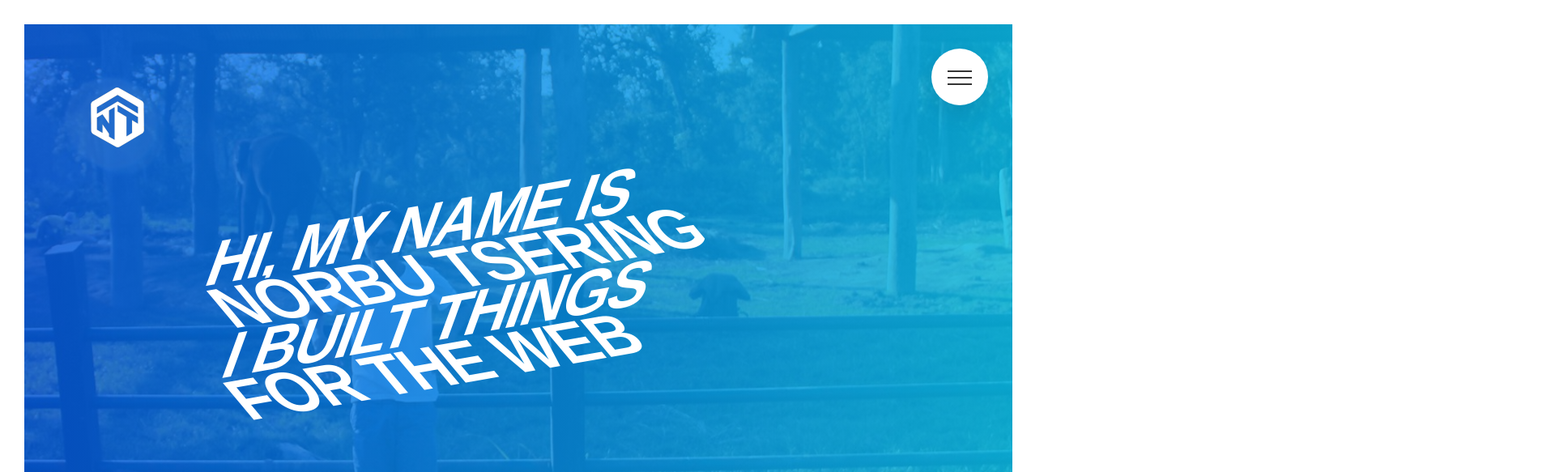
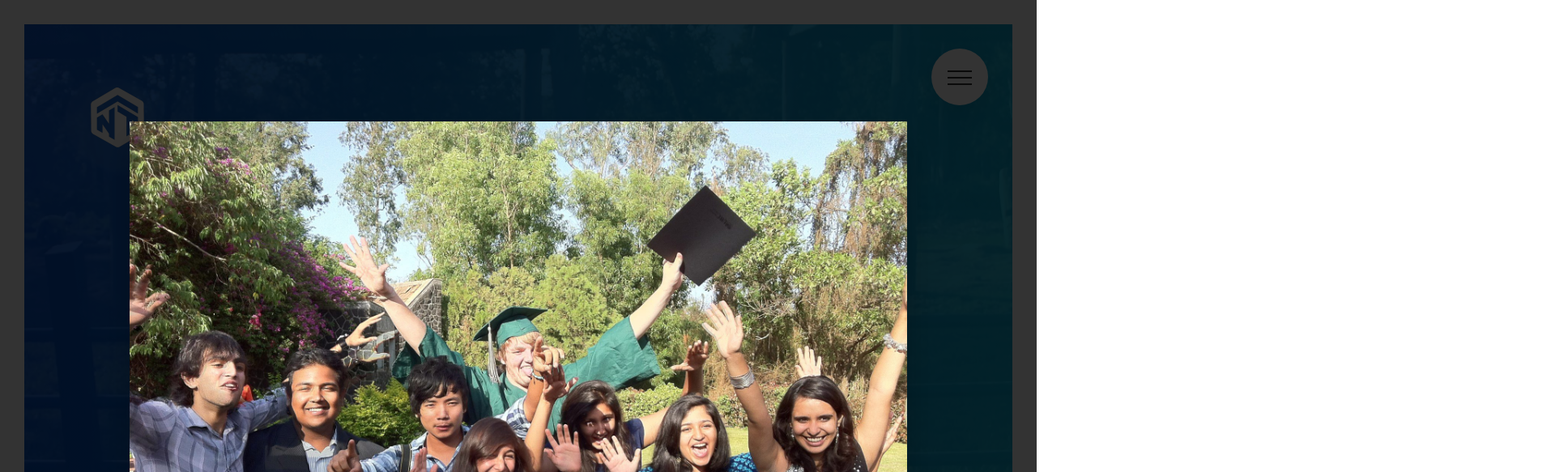
Before and after one commit to norbu-tsering/Norbu_Portfolio, a website: page index.html in a window 1280 px wide. Shown: the top 583 px of the page at 81% size, 1920 px wide, since content can reach past the window. Drawn offline with Linux system fonts and the light colour scheme.

Commit message:
main css

```diff
--- a/css/style.css
+++ b/css/style.css
@@ -522,6 +522,28 @@ body {
 .form__radio-input:checked ~ .form__radio-label .form__radio-button::after {
   opacity: 1; }
 
+.popup {
+  height: 100vh;
+  width: 100%;
+  position: fixed;
+  top: 0;
+  left: 0;
+  background-color: rgba(0, 0, 0, 0.8);
+  z-index: 8888; }
+  .popup__content {
+    position: absolute;
+    top: 50%;
+    left: 50%;
+    transform: translate(-50%, -50%);
+    width: 75%;
+    height: 50rem;
+    background-color: #fff;
+    box-shadow: 0 2rem 4rem rgba(0, 0, 0, 0.2);
+    border-radius: 3px; }
+  .popup__img {
+    display: block;
+    width: 100%; }
+
 .header {
   height: 95vh;
   background-image: linear-gradient(to right, rgba(4, 93, 233, 0.8), rgba(9, 198, 249, 0.8)), url(../img/12.jpg);
@@ -586,7 +608,7 @@ body {
   left: 50%;
   transform: translate(-50%, -50%);
   list-style: none;
-  text-align-last: center;
+  text-align: center;
   width: 100%; }
 
 .navigation__item {
@@ -600,7 +622,7 @@ body {
   color: #fff;
   text-decoration: none;
   text-transform: uppercase;
-  background-image: linear-gradient(120deg, transparent 0%, transparent 50%, #fff 50%);
+  background-image: linear-gradient(55deg, transparent 0%, transparent 50%, #fff 50%);
   background-size: 230%;
   transition: all .4s; }
   .navigation__link:link span, .navigation__link:visited span {
```
